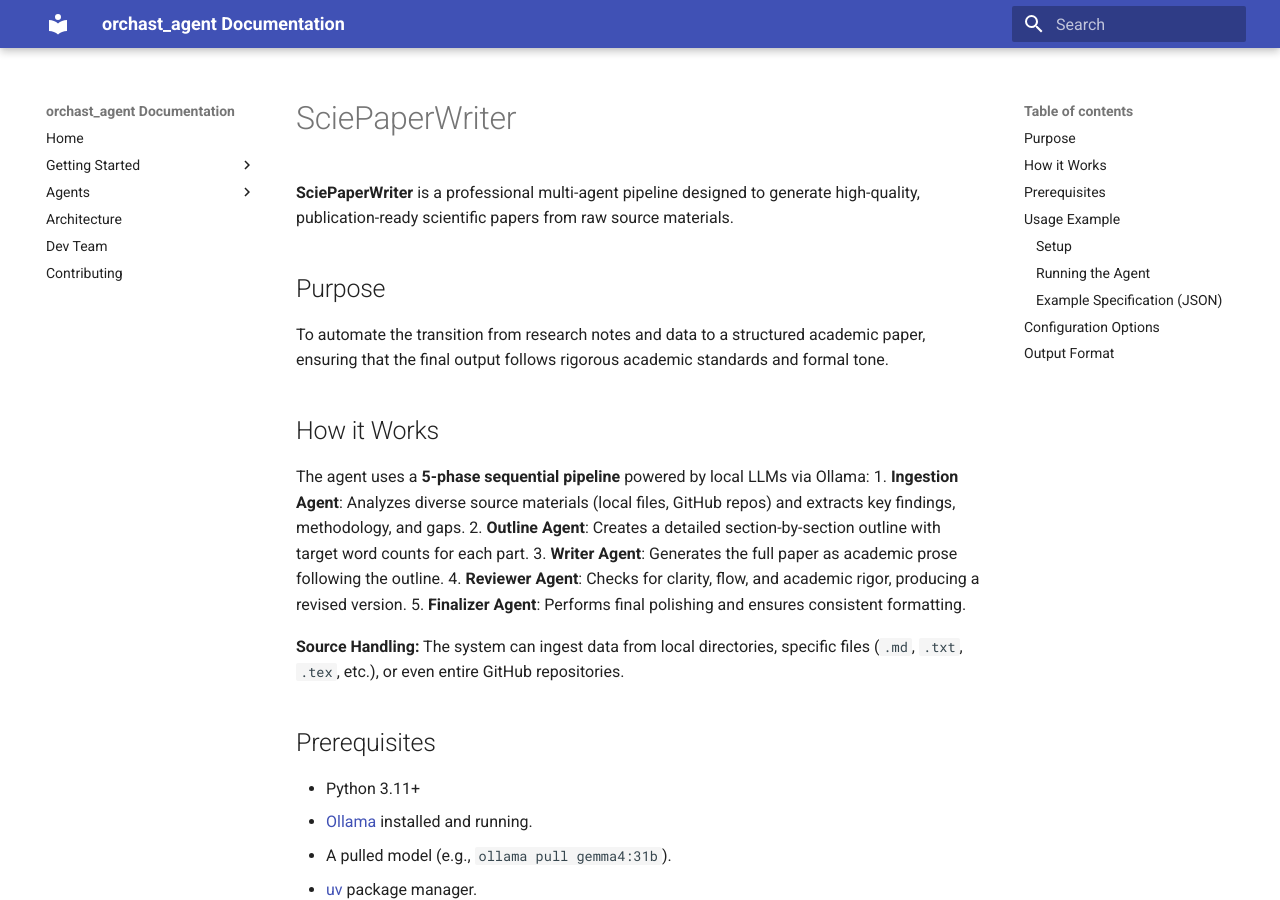
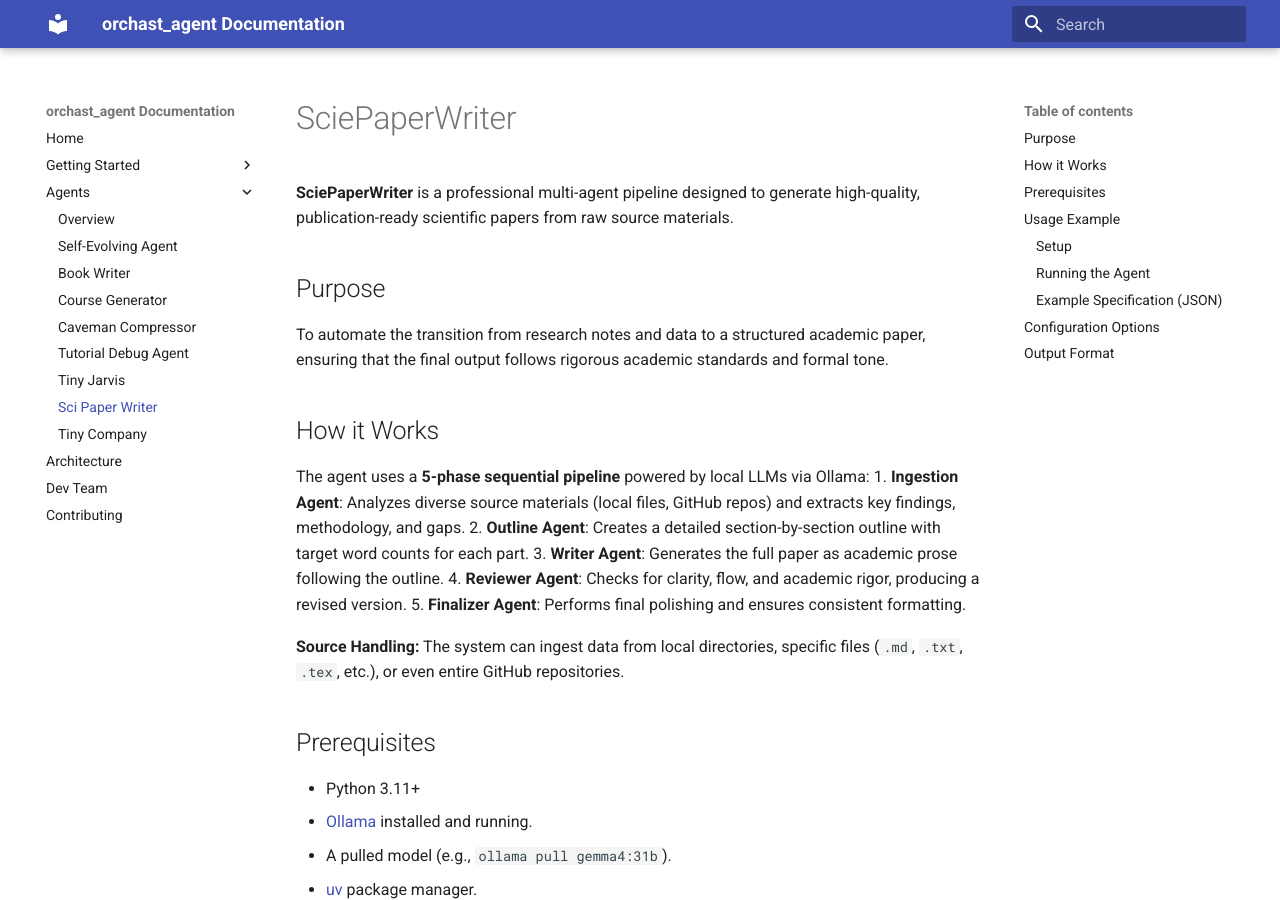
Before and after one commit to prof-lijar/orchast_agent, an MkDocs documentation site: the page built from docs_site/agents/scie_paper_writer.md, in a window 1280 px wide and 900 px high. Built offline with MkDocs 1.6.1 and Material for MkDocs 9.7.7, drawn with Linux system fonts in a browser that asks for light colours.

Commit message:
[DevOps] Fix navigation alignment, missing agents index, and broken internal links (#27)

```diff
--- /dev/null
+++ b/docs_site/agents/index.md
@@ -0,0 +1,16 @@
+# Agents Overview
+
+This project contains a variety of specialized AI agents, each designed for a specific purpose. Below is an overview of the available agents.
+
+| Agent | Purpose | Key Feature |
+| :--- | :--- | :--- |
+| **Self-Evolving Agent** | Tool-creating agent with GUI | AST analysis & sandbox execution |
+| **Book Writer** | Chapter-by-chapter book generation | GitHub auto-commit & resume capability |
+| **Course Generator** | Multilingual course creation | 4-agent sequential pipeline |
+| **Caveman Compressor** | Text compression | Terse technical summaries |
+| **Tutorial Debug Agent** | ADK tutorials & debugging | Terminal error analysis |
+| **Tiny Jarvis** | Telegram scheduling agent | Multi-agent team coordination |
+| **Sci Paper Writer** | Scientific paper generation | 5-agent pipeline & source ingestion |
+| **Tiny Company** | TOPIK learning assistant web app | End-to-end product development |
+
+For detailed information on each agent, please visit their respective pages in the navigation menu.
--- a/mkdocs.yml
+++ b/mkdocs.yml
@@ -16,15 +16,16 @@
   - Getting Started:
       - Installation: setup.md
       - Configuration: config.md
+      - Usage: usage.md
   - Agents:
       - Overview: agents/index.md
-      - Self-Evolving Agent: agents/self-evolving.md
+      - Self-Evolving Agent: agents/self-evolving-agent.md
       - Book Writer: agents/book-writer.md
       - Course Generator: agents/course-generator.md
-      - Caveman Compressor: agents/caveman.md
-      - Tutorial Debug Agent: agents/tutorial-debug.md
+      - Caveman Compressor: agents/caveman-compressor.md
+      - Tutorial Debug Agent: agents/tutorial-debug-agent.md
       - Tiny Jarvis: agents/tiny-jarvis.md
-      - Sci Paper Writer: agents/scie-paper.md
+      - Sci Paper Writer: agents/scie_paper_writer.md
       - Tiny Company: agents/tiny-company.md
   - Architecture: architecture.md
   - Dev Team: dev-team.md
```
Also changed, not shown: docs_site/contributing.md (+5 -5 lines), docs_site/index.md (+4 -4 lines).
